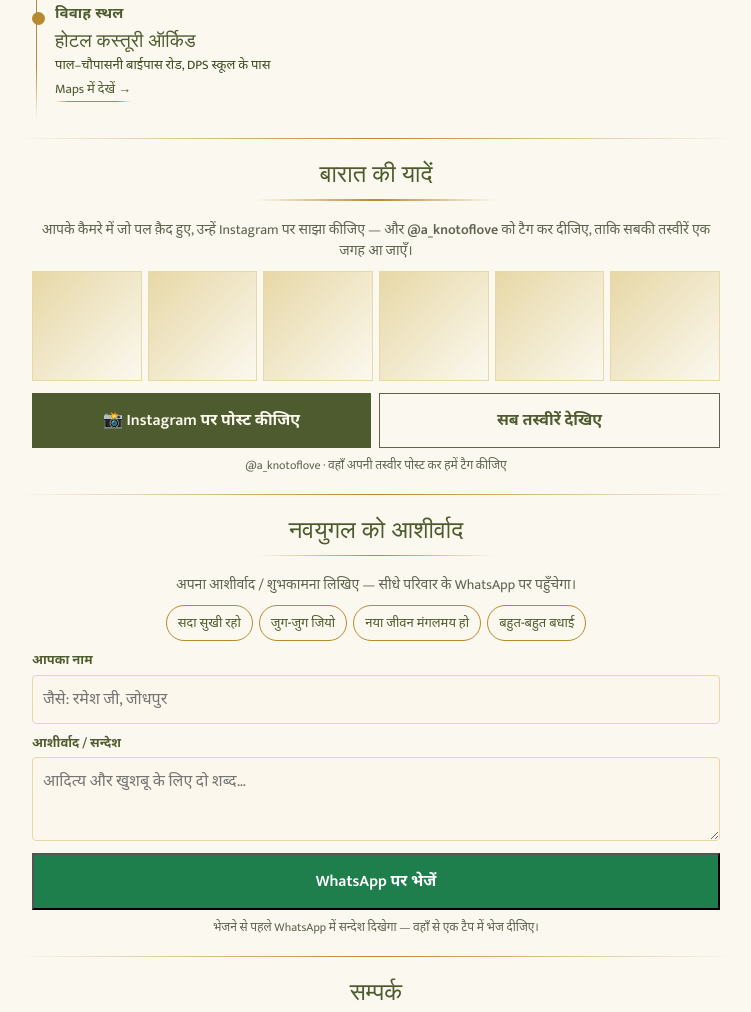
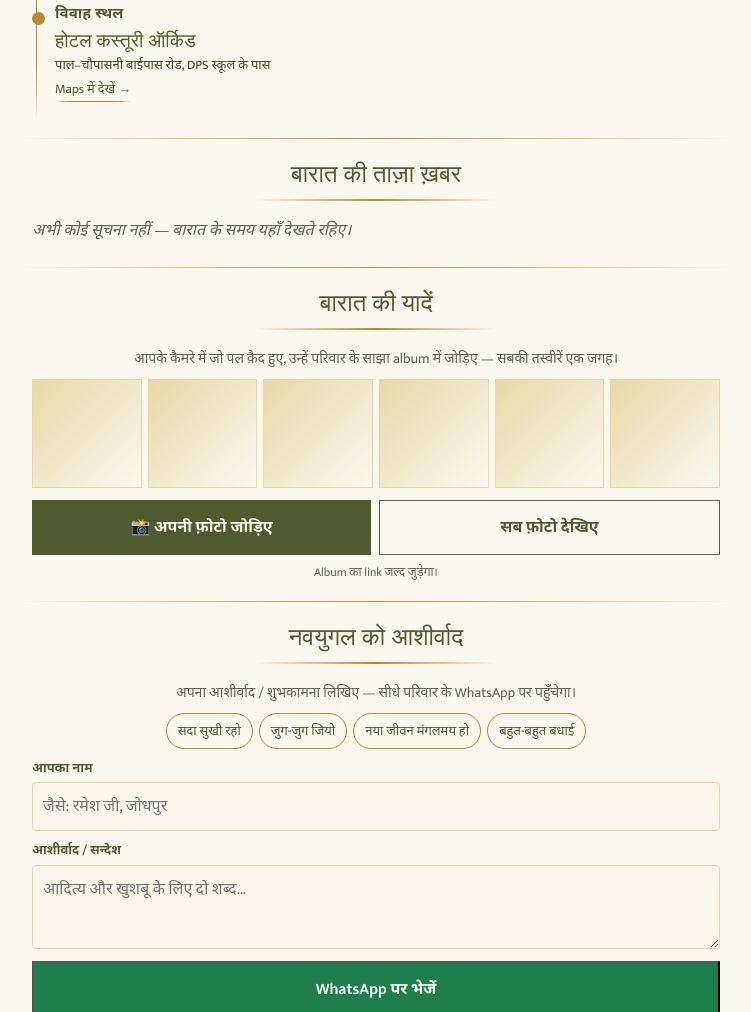
Before and after one commit to shivaam1000/ADITYA-KA-SHUBH-VIVAH, a plain HTML site: page index.html in a window 1280 px wide. Shown: the part 1788-2800 px from the top of the page, without its empty margins (264-1015 px from the left). Drawn offline with nearby package versions, Linux system fonts and the light colour scheme; no server answers; a web font is replaced by a local one.

Commit message:
Update index.html

```diff
--- a/index.html
+++ b/index.html
@@ -245,7 +245,7 @@ h2{font-family:var(--display);font-weight:400;font-size:20px;color:var(--olive);
 <p class="event hl" style="margin-top:2px">शुभ विवाह · शनिवार, 21 नवम्बर 2026 · जोधपुर</p>
 <div class="music" id="music"><button type="button" id="play"><img class="ico" src="assets/dhol.png" alt="" width="160" height="139"><span class="eq"><i></i><i></i><i></i></span><span id="playTxt">माहौल बनाइए</span></button><button type="button" class="yt" id="ytBtn"><svg class="ico" viewBox="0 0 24 24" aria-hidden="true"><path d="M9 18V6l10-2v12" fill="none" stroke="#4E5B2E" stroke-width="1.8" stroke-linejoin="round"/><circle cx="6.5" cy="18" r="2.5" fill="#B8892E"/><circle cx="16.5" cy="16" r="2.5" fill="#B8892E"/></svg><span>संगीत सुनिए</span></button></div>
 <div class="ytbox" id="ytbox" hidden></div>
-<audio id="aud" src="assets/shehnai.mp3?v=1793614150" loop preload="none"></audio>
+<audio id="aud" src="assets/shehnai.mp3?v=21nov215" loop preload="none"></audio>
 <div class="dohabox"><div class="crop"><img src="assets/doha.png" alt="आदित्य की किरणें मिलीं, महकी खुशबू संग ।" width="1400" height="288"></div><p class="dline">शुभ बेला में आइए, भरने जीवन-रंग ॥</p></div></header>
 <section class="cd sec" id="cd" hidden>
 <p class="cap big">बारात प्रस्थान में शेष</p>
@@ -288,12 +288,14 @@ h2{font-family:var(--display);font-weight:400;font-size:20px;color:var(--olive);
 <li><span class="rt">पुनः एकत्रण</span><b>जय भवानी ढाबा (DPS ढाबा)</b><small>पाल रोड, DPS स्कूल के पास</small><a href="https://www.google.com/maps/search/?api=1&query=26.221253721138172,72.97233283694219" target="_blank" rel="noopener">Maps में देखें →</a></li>
 <li><span class="rt">विवाह स्थल</span><b>होटल कस्तूरी ऑर्किड</b><small>पाल–चौपासनी बाईपास रोड, DPS स्कूल के पास</small><a href="https://www.google.com/maps/search/?api=1&query=Hotel+Kasturi+Orchid+Jodhpur&query_place_id=ChIJCZMrGjiJQTkRTpjJPzwzF0k" target="_blank" rel="noopener">Maps में देखें →</a></li>
 </ol></section>
-
+<section class="sec"><h2 class="ttl">बारात की ताज़ा ख़बर</h2>
+<div id="updates"><p class="empty">अभी कोई सूचना नहीं — बारात के समय यहाँ देखते रहिए।</p></div>
+</section>
 <section class="sec album"><h2 class="ttl">बारात की यादें</h2>
-<p class="bsub">आपके कैमरे में जो पल क़ैद हुए, उन्हें Instagram पर साझा कीजिए — और <b>@a_knotoflove</b> को टैग कर दीजिए, ताकि सबकी तस्वीरें एक जगह आ जाएँ।</p>
+<p class="bsub">आपके कैमरे में जो पल क़ैद हुए, उन्हें परिवार के साझा album में जोड़िए — सबकी तस्वीरें एक जगह।</p>
 <div class="albumbox"><div class="thumbs"><i></i><i></i><i></i><i></i><i></i><i></i></div>
-<div class="row"><a class="btn" id="albumAdd" href="#" rel="noopener">📸 Instagram पर पोस्ट कीजिए</a><a class="btn ghost" id="albumSee" href="#" rel="noopener">सब तस्वीरें देखिए</a></div>
-<p class="bnote" id="albumNote">@a_knotoflove · Instagram पर खुलेगा</p></div>
+<div class="row"><a class="btn" id="albumAdd" href="#" rel="noopener">📸 अपनी फ़ोटो जोड़िए</a><a class="btn ghost" id="albumSee" href="#" rel="noopener">सब फ़ोटो देखिए</a></div>
+<p class="bnote" id="albumNote">Album का link जल्द जुड़ेगा।</p></div>
 </section>
 <section class="sec bless"><h2 class="ttl">नवयुगल को आशीर्वाद</h2>
 <p class="bsub">अपना आशीर्वाद / शुभकामना लिखिए — सीधे परिवार के WhatsApp पर पहुँचेगा।</p>
@@ -385,8 +387,8 @@ a.addEventListener('ended',function(){w.classList.remove('on');t.textContent='
 })();
 </script>
 <script src="https://unpkg.com/leaflet@1.9.4/dist/leaflet.js" crossorigin=""></script>
-<script src="config.js?v=1793798215"></script>
-<script src="live.js?v=1793798215"></script>
+<script src="config.js?v=21nov215"></script>
+<script src="live.js?v=21nov215"></script>
 <script>
 (function(){
   var NUM='919929826404'; // family WhatsApp number: country code + 10 digits, e.g. '919876543210' (left blank for now)
@@ -403,8 +405,8 @@ a.addEventListener('ended',function(){w.classList.remove('on');t.textContent='
 })();
 </script>
 <script>
-(function(){ var ALBUM='https://www.instagram.com/a_knotoflove/'; var a=document.getElementById('albumAdd'),b=document.getElementById('albumSee'),n=document.getElementById('albumNote'); if(!a) return;
-  if(ALBUM){ a.href=ALBUM; b.href=ALBUM; a.target='_blank'; b.target='_blank'; if(n) n.textContent='@a_knotoflove · वहाँ अपनी तस्वीर पोस्ट कर हमें टैग कीजिए'; }
+(function(){ var ALBUM=''; var a=document.getElementById('albumAdd'),b=document.getElementById('albumSee'),n=document.getElementById('albumNote'); if(!a) return;
+  if(ALBUM){ a.href=ALBUM; b.href=ALBUM; a.target='_blank'; b.target='_blank'; if(n) n.textContent='Google Photos में खुलेगा — वहाँ + दबाकर अपनी फ़ोटो चुनिए।'; }
   else { [a,b].forEach(function(x){ x.addEventListener('click',function(e){ e.preventDefault(); if(n) n.textContent='Album का link जल्द जुड़ेगा।'; }); }); }
 })();
 </script>
```
